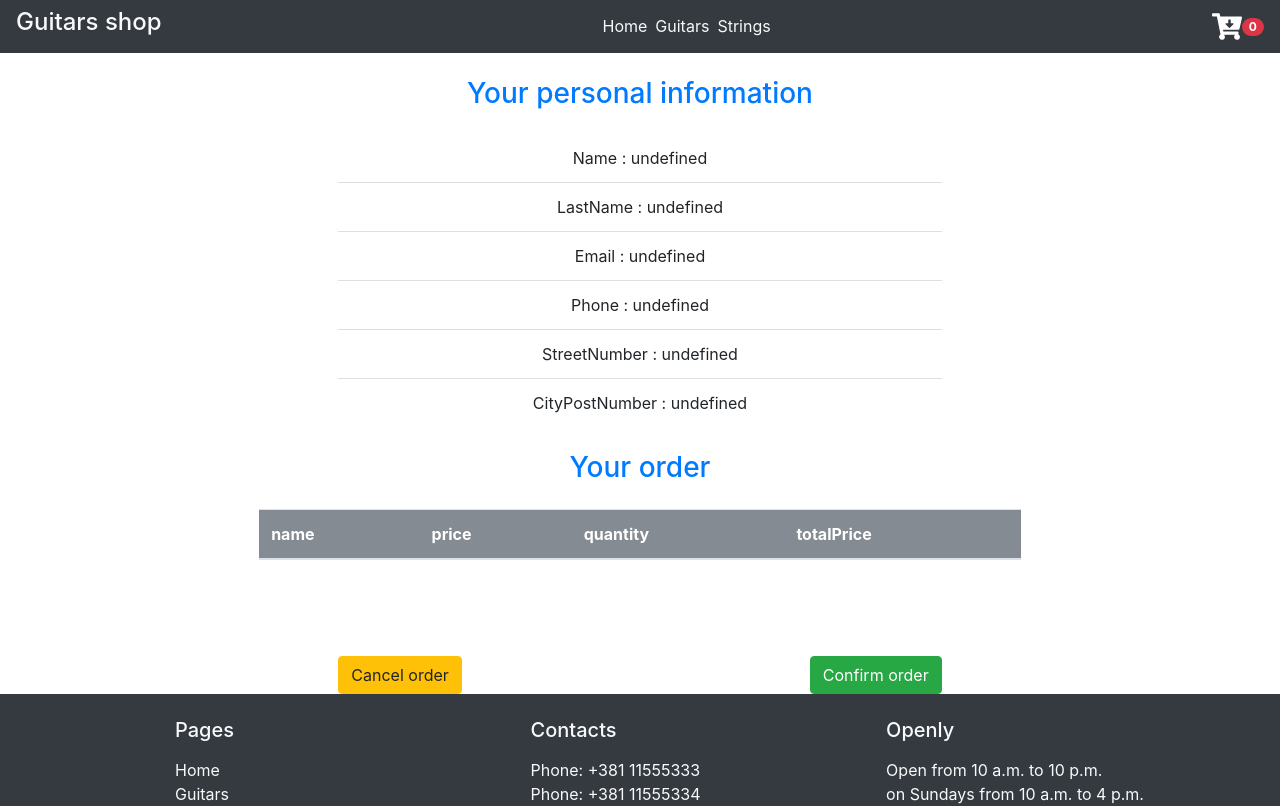
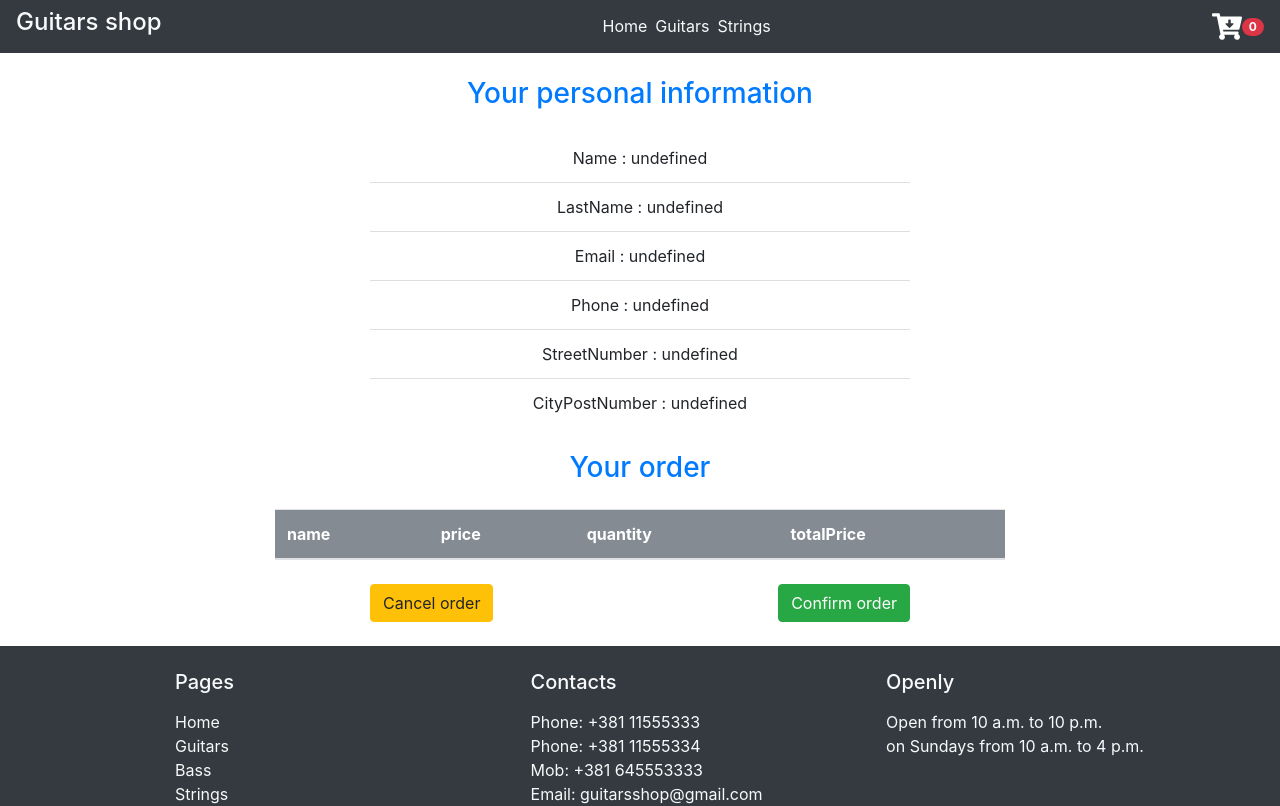
Before and after one commit to nebojsadj/GuitarShop-React, a React (Create React App) app: page /buy in a window 1280 px wide. Shown: the top 806 px of the page. Built offline with nearby package versions, Linux system fonts and the light colour scheme.

Commit message:
grid react-bootstrap

```diff
--- a/src/components/Buy.js
+++ b/src/components/Buy.js
@@ -4,33 +4,32 @@ import Item from "./Item";
 import { Link } from "react-router-dom";
 import { remove_all_from_cart_action } from "../redux/actions";
 import PersonalInfo from "./PersonalInfo";
+import { Col, Container, Row, Table } from "react-bootstrap";
 
 function Buy() {
   const buy = useSelector((state) => state.guitars.buy);
   const dispatch = useDispatch();
 
   return (
-    <div className="container">
-      <div className="row">
-        <div className="col-10 offset-1">
-          <div className="row">
-            <div className="col-8 offset-2">
-              <h3 className=" mt-4 text-primary info">
+    <Container>
+      <Row>
+        <Col md={{ span: 6, offset: 3 }}>
+          <h3 className="mt-4 mx-auto text-primary info">
             Your personal information
           </h3>
           <PersonalInfo />
-            </div>
-          </div>
-          <div className="row">
-            <div className="col-10 offset-1">
+        </Col>
+      </Row>
+      <Row>
+        <Col md={{ span: 8, offset: 2 }}>
           <h3 className=" mt-4 text-primary info">Your order</h3>
-              <table className="table mt-4">
+          <Table className="table mt-4">
             <thead>
               <tr>
-                    <th>name</th>
-                    <th>price</th>
-                    <th>quantity</th>
-                    <th>totalPrice</th>
+                <th className="mTab">name</th>
+                <th className="mTab">price</th>
+                <th className="mTab">quantity</th>
+                <th className="mTab">totalPrice</th>
               </tr>
             </thead>
             <tbody>
@@ -38,20 +37,20 @@ function Buy() {
                 <Item item={item} key={index} />
               ))}
             </tbody>
-              </table>
-            </div>
-          </div>
-          <div className="row mt-5">
-            <div className="col-6 offset-3 ">
+          </Table>
+        </Col>
+      </Row>
+      <Row>
+        <Col md={{ span: 10, offset: 1 }}>
           <h3 className="text-danger info">
             {buy.length > 0 &&
               `Total for payment:
                 ${buy.map((el) => el.total).reduce((a, b) => a + b)} $`}
           </h3>
-            </div>
-          </div>
-          <div className="row mt-4">
-            <div className="col-8 offset-2">
+        </Col>
+      </Row>
+      <Row>
+        <Col md={{ span: 6, offset: 3 }}>
           <Link
             to="/successfulOrder"
             onClick={() => dispatch(remove_all_from_cart_action())}
@@ -62,15 +61,13 @@ function Buy() {
           <Link
             to="/"
             onClick={() => dispatch(remove_all_from_cart_action())}
-                className="btn btn-warning float-left"
+            className="btn btn-warning float-left mb-4"
           >
             Cancel order
           </Link>
-            </div>
-          </div>
-        </div>
-      </div>
-    </div>
+        </Col>
+      </Row>
+    </Container>
   );
 }
 
--- a/src/components/Item.js
+++ b/src/components/Item.js
@@ -4,10 +4,10 @@ function Item({ item }) {
   const { name, price, quantity, total } = item;
   return (
     <tr>
-      <td>{name}</td>
-      <td>{`${price} $`}</td>
-      <td>{quantity}</td>
-      <td>{`${total} $`}</td>
+      <td className="mTab">{name}</td>
+      <td className="mTab">{`${price} $`}</td>
+      <td className="mTab">{quantity}</td>
+      <td className="mTab">{`${total} $`}</td>
     </tr>
   );
 }
```
Lines whose indentation alone changed are shown as unchanged.
